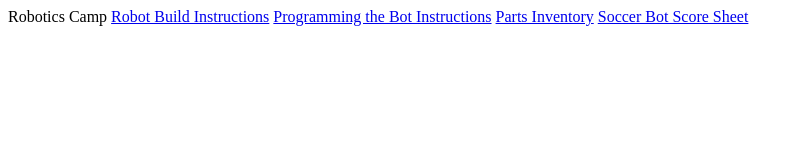
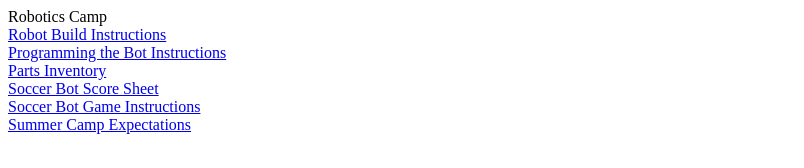
Before and after one commit to WestMecCoding/Central_Coding_Summer_Camp, a plain HTML site: page index.html in a window 1280 px wide. Shown: the whole page, without its empty margins (0-804 px from the left). Drawn offline with Linux system fonts and the light colour scheme.

Commit message:
updated expectations

```diff
--- a/index.html
+++ b/index.html
@@ -3,21 +3,35 @@
   <head> </head>
   <body>
     Robotics Camp
+    <br />
     <a
       href="https://drive.google.com/file/d/1Vv5q7ibn25jpq_CqSKVHpftwtEC1Xbo3/view?usp=sharing"
       >Robot Build Instructions</a
     >
+    <br />
     <a
       href="https://github.com/WestMecCoding/Central_Coding_Summer_Camp/blob/main/Programming_Instructions/README.md"
       >Programming the Bot Instructions</a
     >
+    <br />
     <a
       href="https://drive.google.com/file/d/1m5SKklMHZ5reYqHCSG7LnS3Lb3nIzH1q/view?usp=sharing"
       >Parts Inventory</a
     >
+    <br />
     <a
       href="https://drive.google.com/file/d/1mkMY4G7ir8jjkQMQ51Q9fhQbz5XGA7Xf/view?usp=sharing"
       >Soccer Bot Score Sheet</a
     >
+    <br />
+    <a
+      href="https://github.com/WestMecCoding/Central_Coding_Summer_Camp/tree/main/Game_Instructions"
+      >Soccer Bot Game Instructions</a
+    >
+    <br />
+    <a
+      href="https://github.com/WestMecCoding/Central_Coding_Summer_Camp/tree/main/Summer_Camp_Expectations"
+      >Summer Camp Expectations</a
+    >
   </body>
 </html>
```
Also changed, not shown: 2 other files.
